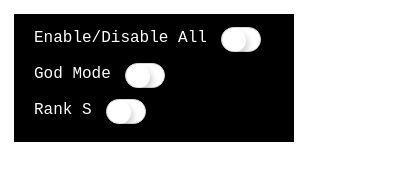
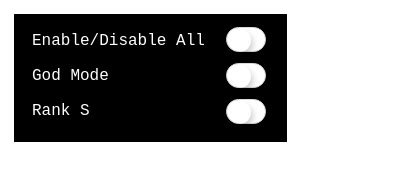
Before and after one commit to omiinaya/MMZ1-Trainer, an Electron app: page assets/HTML/index.html in a window 400 px wide. Drawn offline with Linux system fonts and the light colour scheme.

Commit message:
progress.

```diff
--- a/assets/CSS/styles.css
+++ b/assets/CSS/styles.css
@@ -3,7 +3,7 @@
     border: 4px solid white;
     font-family: 'Fira Code', monospace;
     color: white;
-    width: 260px;
+    width: 253px;
     padding: 10px;
 }
 
@@ -30,13 +30,18 @@ ul {
     margin: 0;
     padding: 0;
     list-style-type: none;
+    display: inline-block;
+    vertical-align: text-top;
 }
 
-label {
-    position: relative;
-    top: -13px;
-    padding-right: 10px;
-    padding-left: 10px;
+li {
+    padding: 0;
+    margin: 0;
+}
+
+.label {
+    line-height: 1.2;
+    padding: 8px;
 }
 
 input.apple-switch {
--- a/assets/HTML/index.html
+++ b/assets/HTML/index.html
@@ -9,9 +9,14 @@
     <div class="content-wrapper">
       <div class="content">
         <ul>
-          <li><label>Enable/Disable All</label><input class="apple-switch" id="Enable/Disable All" onclick="toggleA('Enable/Disable All')" type="checkbox"></li>
-          <li><label>God Mode</label><input class="apple-switch" id="God Mode" onclick="toggleA('God Mode')" type="checkbox"></li>
-          <li><label>Rank S</label><input class="apple-switch" id="Rank S" onclick="toggleA('Rank S')" type="checkbox"></li>
+          <li class="label">Enable/Disable All</li>
+          <li class="label">God Mode</li>
+          <li class="label">Rank S</li>
+        </ul>
+        <ul>
+          <li><input class="apple-switch" id="Enable/Disable All" onclick="toggleA('Enable/Disable All')" type="checkbox"></li>
+          <li><input class="apple-switch" id="God Mode" onclick="toggleA('God Mode')" type="checkbox"></li>
+          <li><input class="apple-switch" id="Rank S" onclick="toggleA('Rank S')" type="checkbox"></li>
         </ul>
       </div>
     </div>
```
